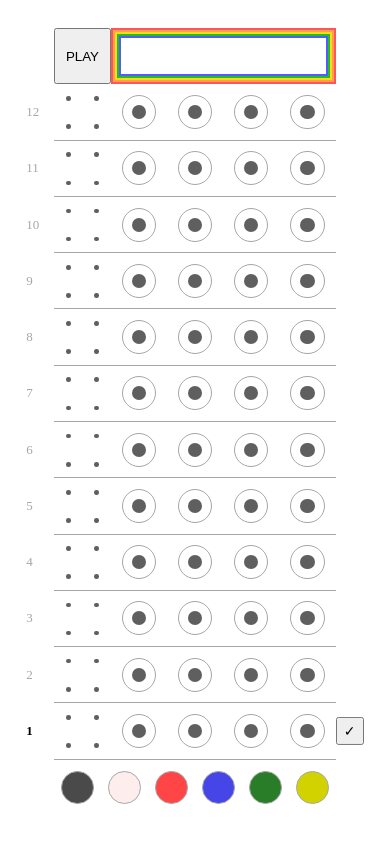
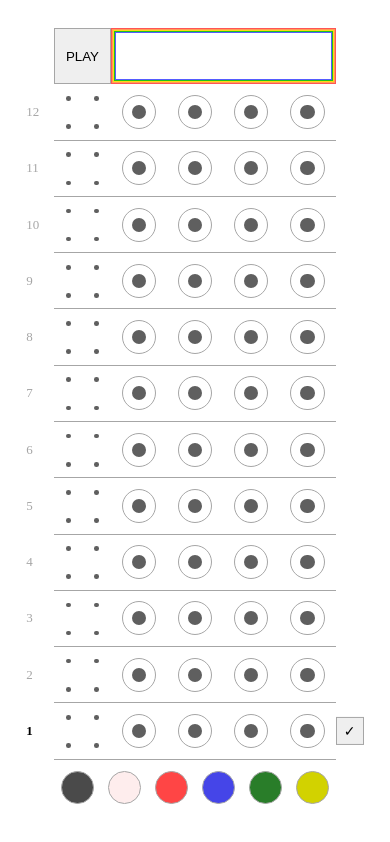
Before and after one commit to GustaveCurtil/Mastermind, a plain HTML site: page index.html in a window 390 px wide. Drawn offline with Linux system fonts and the light colour scheme.

Commit message:
some styling for mobile compatibility

```diff
--- a/script.js
+++ b/script.js
@@ -186,10 +186,35 @@ function placePawn() {
     placeholders = checkActiveRow(0).querySelectorAll('.attempt .placeholder');
     console.log(placeholders)
 
+
     placeholders.forEach(placeholder => {
-        placeholder.addEventListener("click", colorPawn)
+        placeholder.addEventListener("click", colorPawn);
+        // const placeholderRect = placeholder.getBoundingClientRect();
+        // const centerX = placeholderRect.left + placeholderRect.width / 2;
+        // const centerY = placeholderRect.top + placeholderRect.height / 2;
+
+        // dimension = (placeholder.clientWidth)
+        // console.log(dimension)
+
+        // function colorPawn(event) {
+        //     // Calculate the coordinates of the center of the placeholder
+
+        //     // Calculate the distance between the click position and the center of the placeholder
+        //     const distance = Math.sqrt(Math.pow(event.clientX - centerX, 2) + Math.pow(event.clientY - centerY, 2));
+
+        //     // Define the radius within which the click should trigger the function
+        //     const clickRadius = (dimension); // Adjust as needed
+
+        //     // If the click is within the defined radius, trigger the function
+        //     if (distance <= clickRadius) {
+        //         console.log("Clicked!");
+        //         yo(event)
+        //     }
+        // }
     });
 }
+
+
 
 function colorPawn(e) {
     if (selectedColor) {
--- a/style.css
+++ b/style.css
@@ -52,6 +52,8 @@ p {
 .playbutton {
     height: var(--dimension);
     width: var(--dimension);
+
+    border: 1px solid var(--gravings);
 }
 
 
@@ -119,6 +121,7 @@ p {
     width: calc(var(--dimension)/2);
 
     font-size: calc(var(--dimension)/4);
+    border: 1px solid var(--gravings);
 }
 
 .result {
@@ -136,6 +139,8 @@ p {
     margin: calc(var(--dimension) / 4.8);
 
     border-radius: 50%;
+
+    position: relative;
 
     background-color: var(--hole);
 }
@@ -239,6 +244,17 @@ p {
     .rightpanel, .leftpanel {
         display: none;
     }
+
+    .selected, .secret-code {
+        box-shadow: rgb(85, 91, 255) 0px 0px 0px 1px, rgb(31, 193, 27) 0px 0px 0px 2px, rgb(255, 217, 19) 0px 0px 0px 3px, rgb(255, 156, 85) 0px 0px 0px 4px, rgb(255, 85, 85) 0px 0px 0px 5px;
+    }
+
+    .secret-code {
+        width: calc(4 * var(--dimension) - 10px);
+        height: calc(var(--dimension) - 10px);
+
+        margin: 5px;
+    }
 }
 
 .rightpanel, .leftpanel {
```
